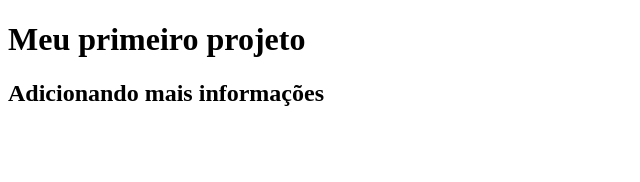
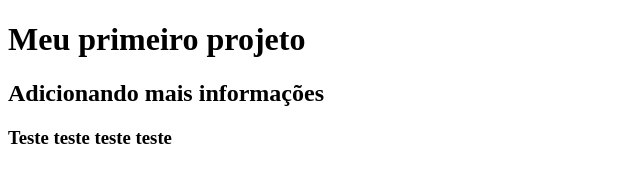
Before and after one commit to noemyssouza/primeiroGit, a plain HTML site: page index.html in a window 1280 px wide. Shown: the whole page, without its empty margins (0-640 px from the left). Drawn offline with Linux system fonts and the light colour scheme.

Commit message:
Adicionando mais uma linha

```diff
--- a/index.html
+++ b/index.html
@@ -8,7 +8,7 @@
 </head>
 <body>
     <h1> Meu primeiro projeto </h1>
-
-<h2> Adicionando mais informações </h2>
+    <h2> Adicionando mais informações </h2>
+    <h3> Teste teste teste teste</h3>
 </body>
 </html>
```
